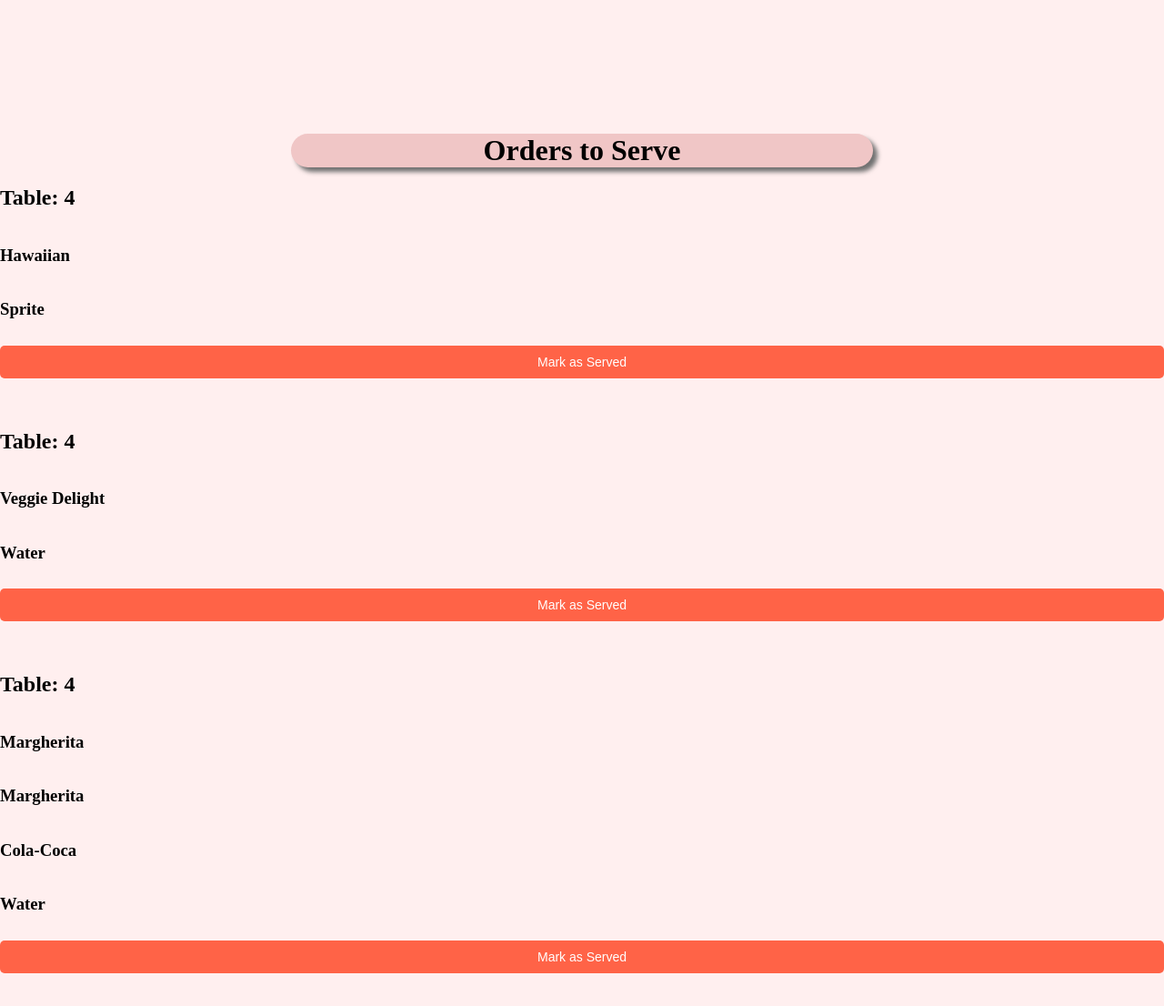
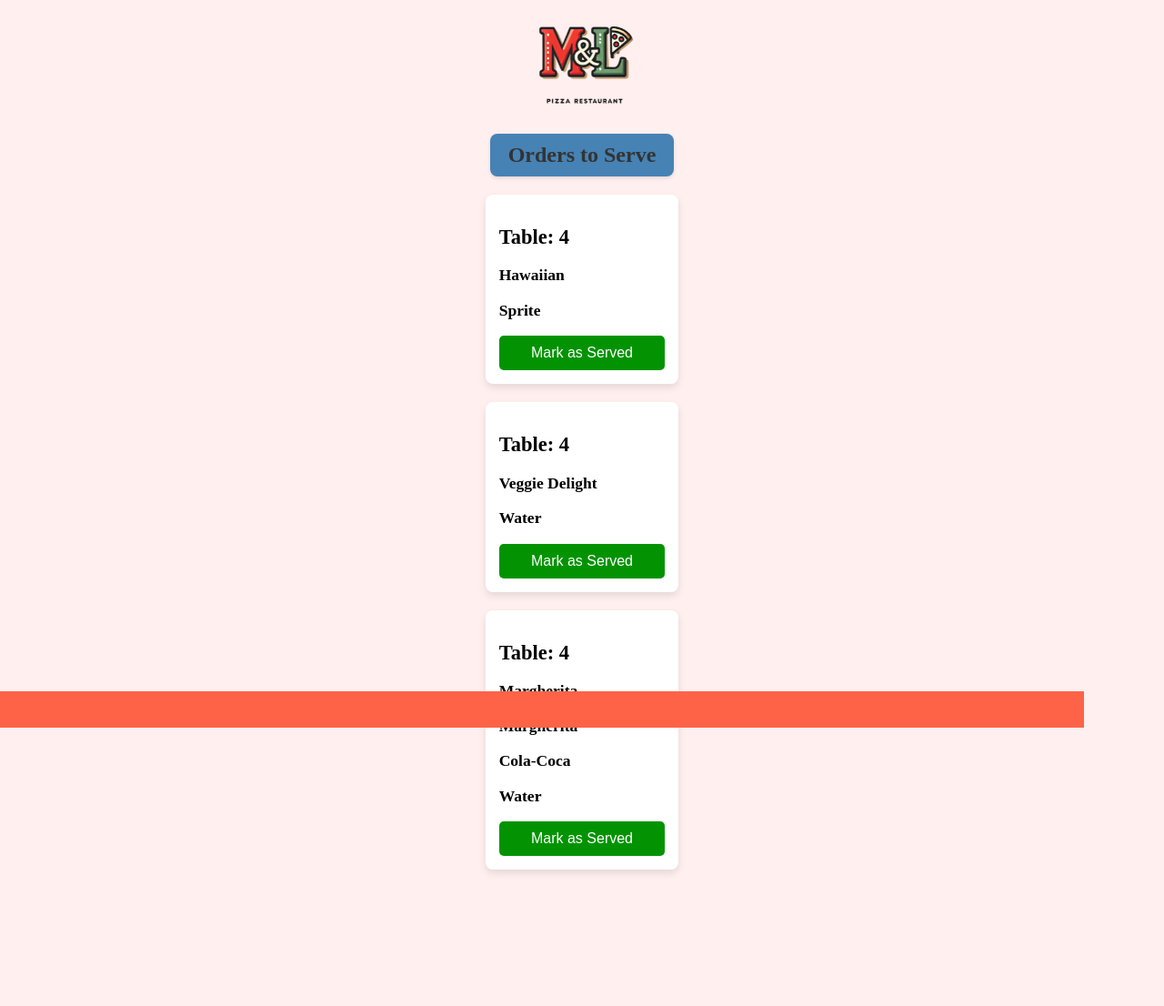
Before and after one commit to ChrisY60/Doughminators, a Flask app: page /waiterTab in a window 1280 px wide. Shown: the whole page at 91% size. After the commit the page ends 960 px from the top, so only its background shows below. Run offline with Flask 3, Linux system fonts and the light colour scheme; some web fonts are replaced.

Commit message:
added css stylling to the waitertab

```diff
--- a/WebApp/static/stylesheet.css
+++ b/WebApp/static/stylesheet.css
@@ -4,7 +4,6 @@
 
 
 header {
-    background-color: white;
     position: fixed;
     top: 0;
     width: 100%;
@@ -955,3 +954,59 @@ main {
     font-weight: bold;
     z-index: 2;
 }
+
+.container {
+    display: flex;
+    flex-direction: column;
+    align-items: center;
+    max-width: 600px;
+    margin: 0 auto;
+    padding: 20px;
+    text-align: center;
+    margin-bottom: 50px;
+}
+
+.headerback {
+    width: 100%;
+    display: flex;
+    justify-content: center;
+    margin-bottom: 20px;
+}
+
+.h1waiter {
+    font-size: 24px;
+    color: #333;
+    padding: 10px;
+    background-color: rgb(70, 130, 180);
+    border-radius: 8px;
+    box-shadow: 0px 2px 4px rgba(0, 0, 0, 0.1);
+    width: 100%;
+    text-align: center;
+    margin: 0 0 20px;
+}
+
+.order-card {
+    width: 100%;
+    background-color: #fff;
+    padding: 15px;
+    border-radius: 8px;
+    box-shadow: 0px 4px 8px rgba(0, 0, 0, 0.1);
+    margin-bottom: 20px; /* Adds space between each order */
+    text-align: left;
+}
+
+.waiterinfo {
+    font-size: 15px;
+    margin-bottom: 10px;
+}
+
+.waiterconf {
+    background-color: #039302;
+    color: white;
+    border: none;
+    padding: 10px;
+    border-radius: 5px;
+    cursor: pointer;
+    font-size: 16px;
+    width: 100%;
+}
--- a/WebApp/templates/waiter.html
+++ b/WebApp/templates/waiter.html
@@ -2,23 +2,35 @@
 <html lang="en">
 <head>
     <meta charset="UTF-8">
+    <meta name="viewport" content="width=device-width, initial-scale=1.0">
+    <meta http-equiv="refresh" content="1">
     <title>Waiter</title>
     <link rel="stylesheet" href="../static/stylesheet.css">
-    <meta http-equiv="refresh" content="1">
 </head>
 <body>
-    <h1>Orders to Serve</h1>
+    <div class="container">
+        <header>
+            <div class="headerback">
+                <a href="/" ><img class="Logo" src="../static/images/Logo.png" alt="Logo"></a>
+            </div>
+        </header>
+        <h1 class="h1waiter">Orders to Serve</h1>
+
         {% for order in ready_to_serve_orders %}
+        <div class="order-card">
+            <div class="waiterinfo">
                 <h2>Table: {{ order.table }}</h2>
                 {% for product in order.products %}
                     <h3>{{ product.name }}</h3>
                 {% endfor %}
-
+            </div>
             <form action="{{ url_for('make_order_served', order_id=order.id) }}" method="post">
-            <button type="submit">Mark as Served</button>
+                <button class="waiterconf" type="submit">Mark as Served</button>
             </form>
-
-        <br><br>
+        </div>
         {% endfor %}
+    </div>
+    <footer id="footreddd">
+    </footer>
 </body>
 </html>
```
Lines whose indentation alone changed are shown as unchanged.
